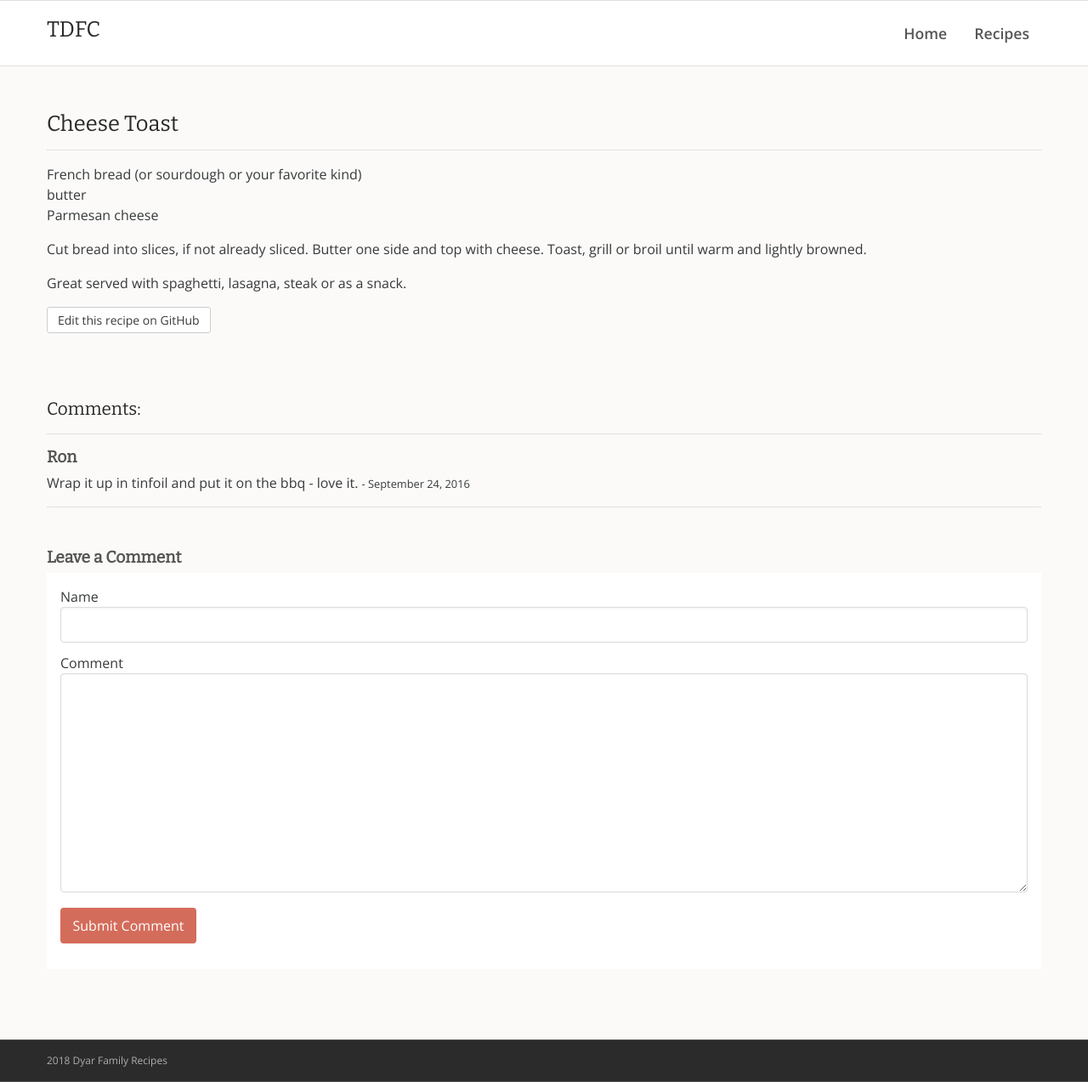
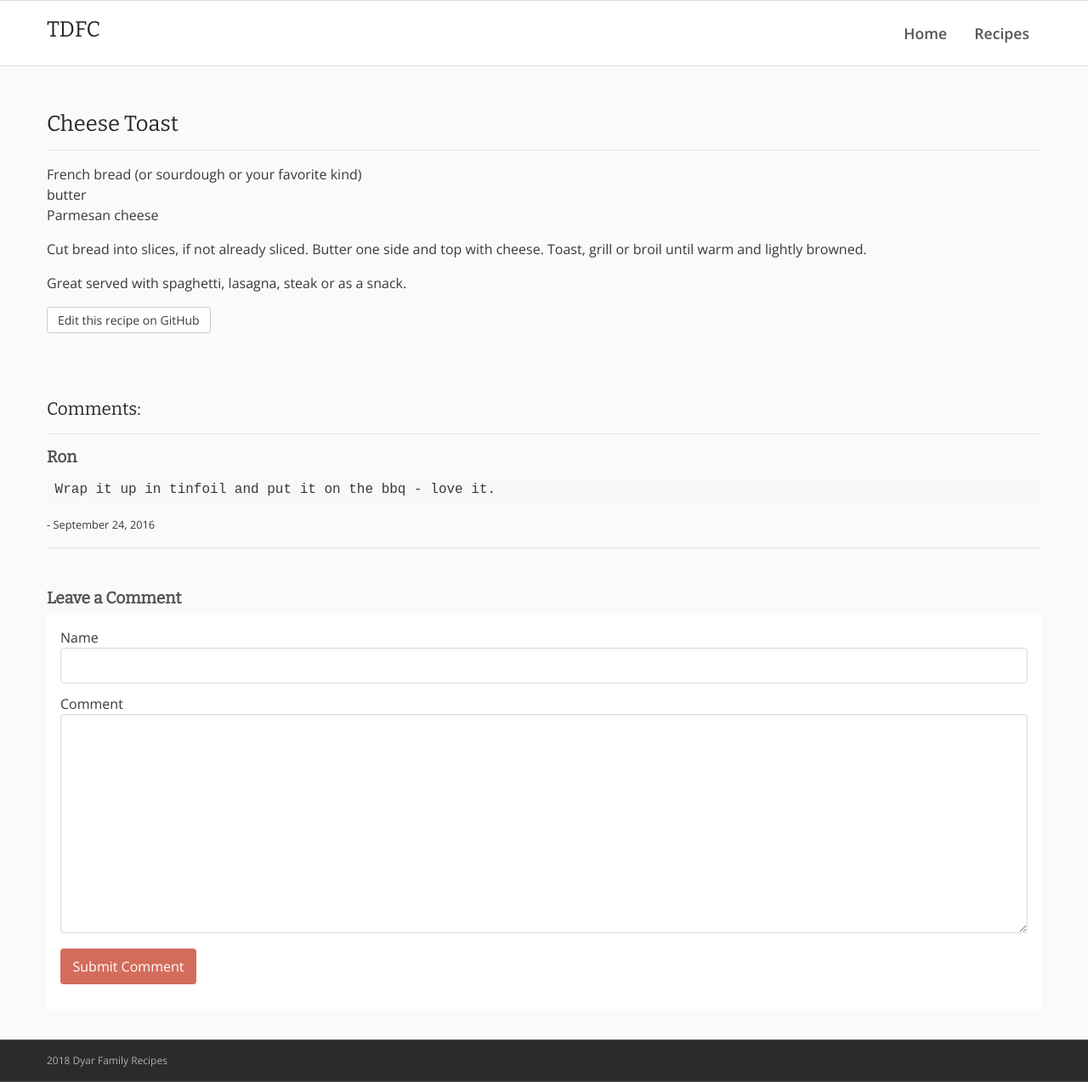
Before and after one commit to rdyar/tdfc, a Jekyll site: the page built from _odds-and-ends/cheese-toast.md, in a window 1280 px wide and 1273 px high. Shown: the whole window at 85% size. Built offline with Jekyll 4.4.1, drawn with Linux system fonts in a browser that asks for light colours.

Commit message:
Update comment.html

```diff
--- a/_includes/comment.html
+++ b/_includes/comment.html
@@ -1,7 +1,7 @@
 <article class="comment">
    <div class="comment__content-wrapper">
     <h4>{{ include.name }}</h4>
-        {{ include.message  }}
+      <pre> {{ include.message  }}</pre>
         <small> - <time datetime="{{ include.date | date_to_xmlschema }}" itemprop="datePublished">{{ include.date | date: "%B %d, %Y" }}</time></small>
 
   </div>
```
